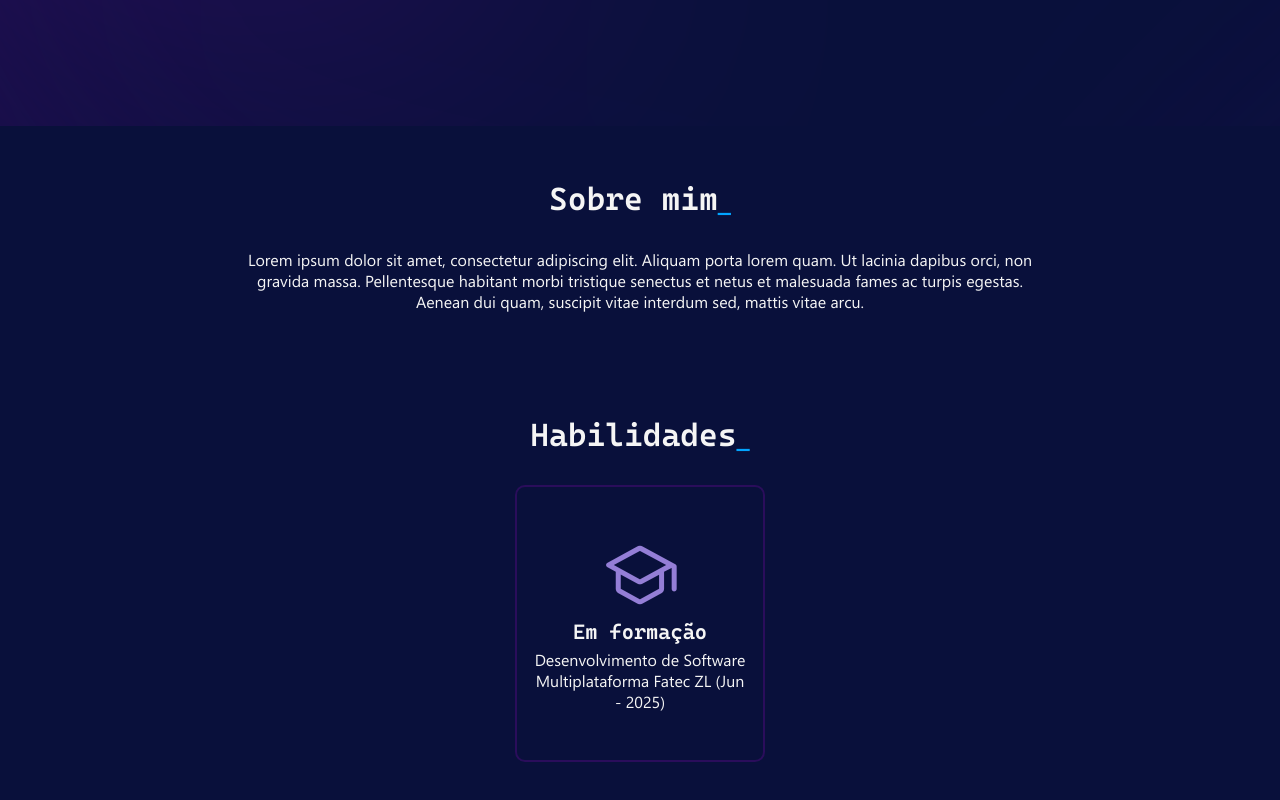
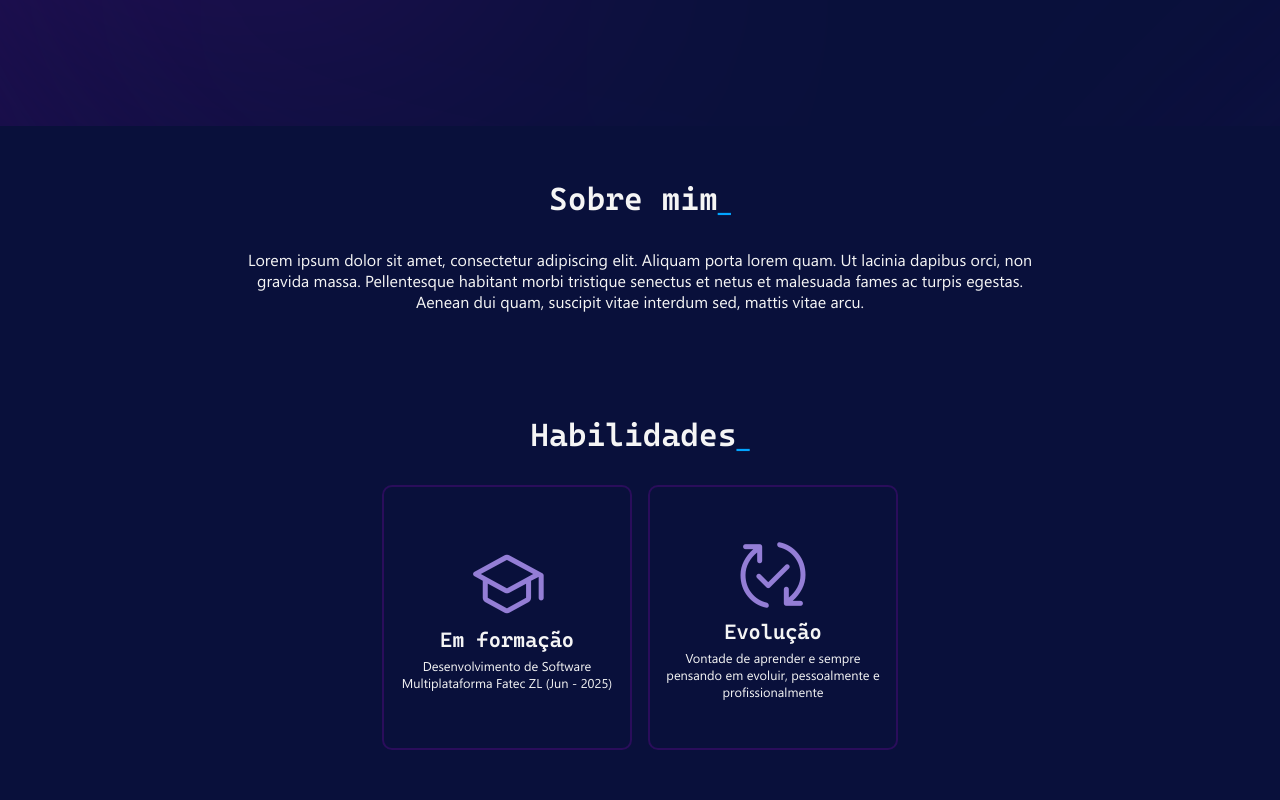
Before and after one commit to DouglasDans/DouglasDans, a Next.js app: page / in a window 1280 px wide. Shown: the part 674-1474 px from the top of the page. Built offline with nearby package versions, Linux system fonts and the light colour scheme.

Commit message:
Habilidades | Alterado estilo do container e dos cards

```diff
--- a/src/components/Habilidades/Card/Card.css
+++ b/src/components/Habilidades/Card/Card.css
@@ -21,3 +21,7 @@
    font-size: 5rem;
    color: var(--icon-color);
 }
+
+.card-habilidades span {
+   font-size: 0.8rem;
+}
--- a/src/components/Habilidades/Habilidades.css
+++ b/src/components/Habilidades/Habilidades.css
@@ -11,4 +11,5 @@
 .habilidades-container .cards-container{
    display: flex;
    flex-direction: row;
+   gap: 1rem;
 }
--- a/src/json/habilidades.json
+++ b/src/json/habilidades.json
@@ -4,5 +4,11 @@
       "icon": "school",
       "title": "Em formação",
       "desc": "Desenvolvimento de Software Multiplataforma \n Fatec ZL (Jun - 2025)"
+   },
+   {
+      "id": 2,
+      "icon": "published_with_changes",
+      "title": "Evolução",
+      "desc": "Vontade de aprender e sempre pensando em evoluir, pessoalmente e profissionalmente"
    }
 ]
```
